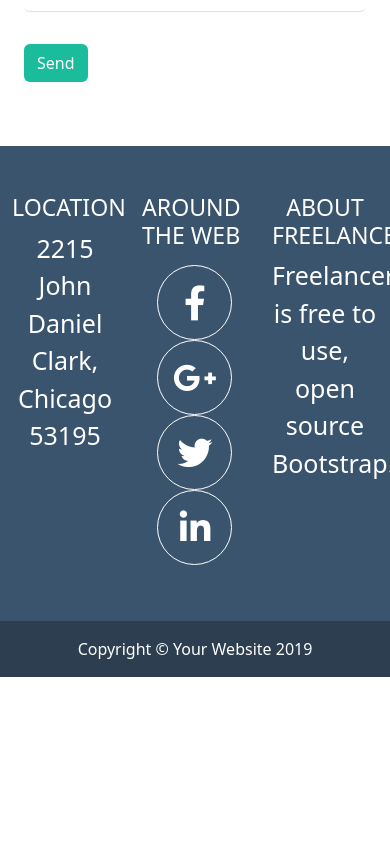
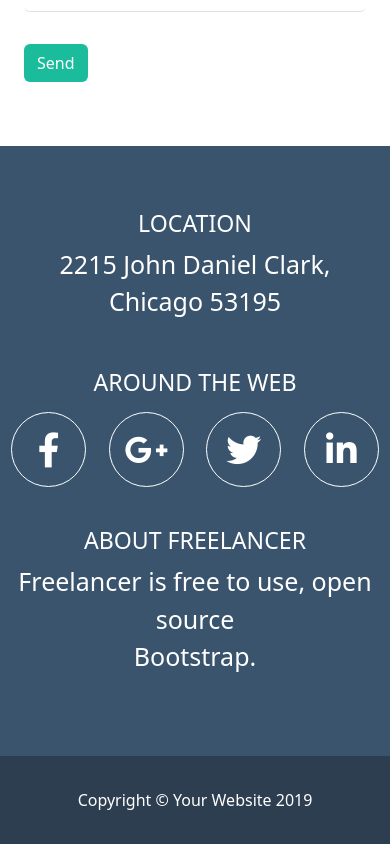
Before and after one commit to manuelgaleone/html-css-bootstrap-freelancer, a plain HTML site: page index.html in a window 390 px wide. Shown: the part 2861-3705 px from the top of the page. Before the commit the page ends 3538 px from the top, so only its background shows below. Drawn offline with nearby package versions, Linux system fonts and the light colour scheme.

Commit message:
Fixed footer responsive

```diff
--- a/index.html
+++ b/index.html
@@ -214,7 +214,7 @@
         <div class="footer_section bg_lightblue">
             <div class="footer_elements container py-5">
                 <div class="row">
-                    <div class="col-4">
+                    <div class="col-sm py-3">
                         <div class="menu_footer">
                             <h3 class="location color_white text-center">
                                 LOCATION
@@ -225,7 +225,7 @@
                             </p>
                         </div>
                     </div>
-                    <div class="col-4">
+                    <div class="col-sm py-3">
                         <div class="menu_footer">
                             <h3 class="location color_white d-flex justify-content-center">
                                 AROUND THE WEB
@@ -247,7 +247,7 @@
                             </div>
                         </div>
                     </div>
-                    <div class="col-4">
+                    <div class="col-sm py-3">
                         <div class="menu_footer">
                             <h3 class="location color_white text-center">
                                 ABOUT FREELANCER
@@ -261,7 +261,7 @@
                 </div>
             </div>
         </div>
-        <div class="footer_copyright d-flex align_items_center bg_blue">
+        <div class="footer_copyright d-flex align_items_center bg_blue py-3">
             <div class="footer_copyright_text container py-3">
                     <p class="text-center color_white margin_left_right_auto">
                         Copyright &copy; Your Website 2019
```
